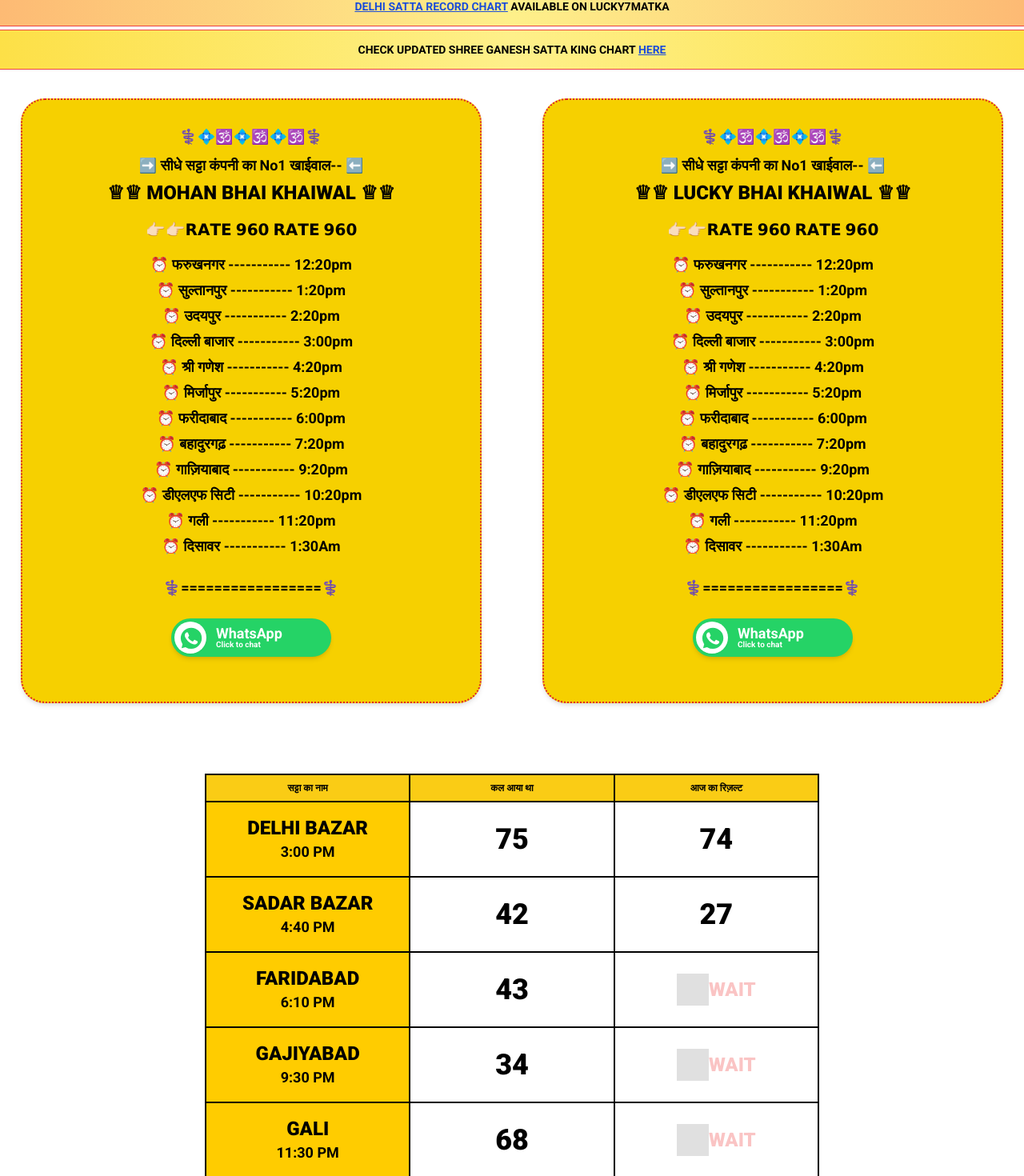
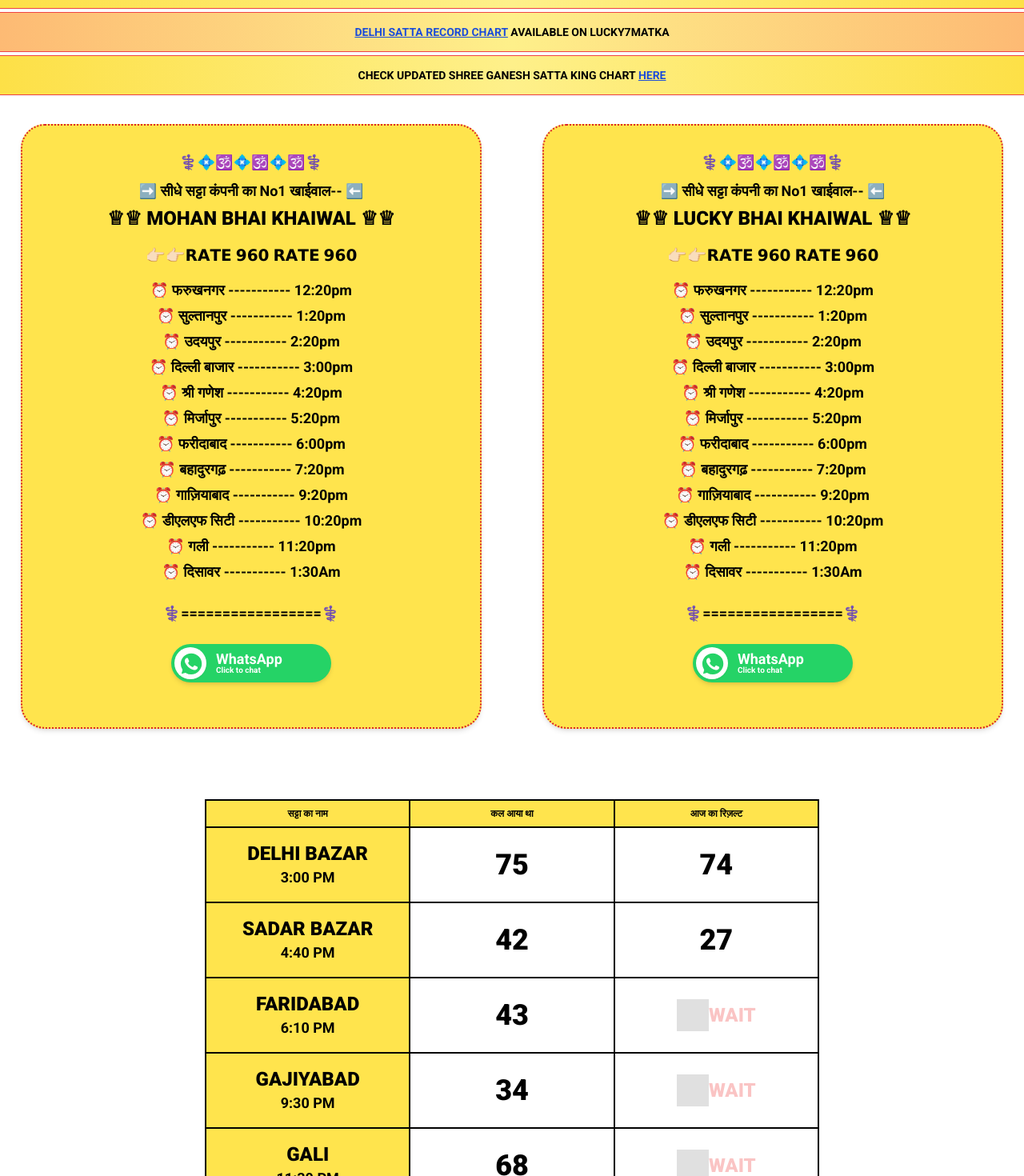
Before and after one commit to Jatin280401/lucky-7, a React (Vite) app: page / in a window 1280 px wide. Shown: the part 757-2227 px from the top of the page at 80% size. Built offline with nearby package versions, Linux system fonts and the light colour scheme; no server answers; the database is empty; grey boxes are pictures that could not be loaded; the HTML template or start-up script is replaced by a standard one.

Commit message:
changes in color

```diff
--- a/src/components/HeroSection.tsx
+++ b/src/components/HeroSection.tsx
@@ -33,11 +33,11 @@ const HeroSection = () => {
   return (
     <div className="bg-background text-center">
       {/* Title bar */}
-      <div className="bg-gradient-to-r from-orange-400 via-yellow-400 to-orange-400 h-32 sm:h-48 border-b-2 border-red-600 shadow-md relative flex justify-center items-center overflow-hidden">
+      <div className="bg-gradient-to-r from-orange-400 via-yellow-400 to-orange-400 h-36 sm:h-56 border-b-2 border-red-600 shadow-md relative flex justify-center items-center overflow-hidden">
         <img
           src="/Lucky-matka.png"
           alt="Lucky7 Matka Logo"
-          className="absolute w-[150px] sm:w-[220px] h-auto drop-shadow-md -mt-6 sm:-mt-10 hue-rotate-180 brightness-50 contrast-125 saturate-200"
+          className="absolute w-[180px] sm:w-[260px] h-auto drop-shadow-md -mt-8 sm:-mt-12 hue-rotate-180 brightness-50 contrast-125 saturate-200"
         />
       </div>
 
--- a/src/components/ResultsTable.tsx
+++ b/src/components/ResultsTable.tsx
@@ -13,7 +13,7 @@ const ResultsTable = ({ cities, title }: ResultsTableProps) => {
       )}
       <table className="w-full border-collapse border-2 border-black">
         <thead>
-          <tr className="bg-yellow-400">
+          <tr className="bg-[#FFE44D]">
             <th className="border-2 border-black px-3 py-2 text-black font-black text-xs">
               सट्टा का नाम
             </th>
@@ -28,7 +28,7 @@ const ResultsTable = ({ cities, title }: ResultsTableProps) => {
         <tbody>
           {cities.map((city) => (
             <tr key={city.id} className="transition-colors border-b border-black">
-              <td className="border-2 border-black px-3 py-4 text-center bg-primary w-1/3">
+              <td className="border-2 border-black px-3 py-4 text-center bg-[#FFE44D] w-1/3">
                 <a href={`/chart/${city.slug}`} className="text-black font-black uppercase text-xl md:text-2xl leading-tight hover:underline block">
                   {city.name}
                 </a>
--- a/src/components/TimingSection.tsx
+++ b/src/components/TimingSection.tsx
@@ -29,7 +29,7 @@ const TimingSection = () => {
         <div key={khaiwal.id} className="w-full md:w-[calc(50%-1.5rem)] max-w-xl mx-auto flex flex-col mb-4">
 
           {/* Khaiwal Schedule Block */}
-          <div className="w-full bg-[#f6d000] rounded-[30px] border-[2px] border-dotted border-red-600 px-4 py-8 text-center text-black shadow-md z-10 relative">
+          <div className="w-full bg-[#FFE44D] rounded-[30px] border-[2px] border-dotted border-red-600 px-4 py-8 text-center text-black shadow-md z-10 relative">
             <p className="font-bold text-lg mb-2">⚕️💠🕉️💠🕉️💠🕉️⚕️</p>
             <p className="font-bold text-lg mb-1">➡️ सीधे सट्टा कंपनी का No1 खाईवाल-- ⬅️</p>
             <p className="font-black text-2xl mb-4">♕♕ {khaiwal.name} ♕♕</p>
```
